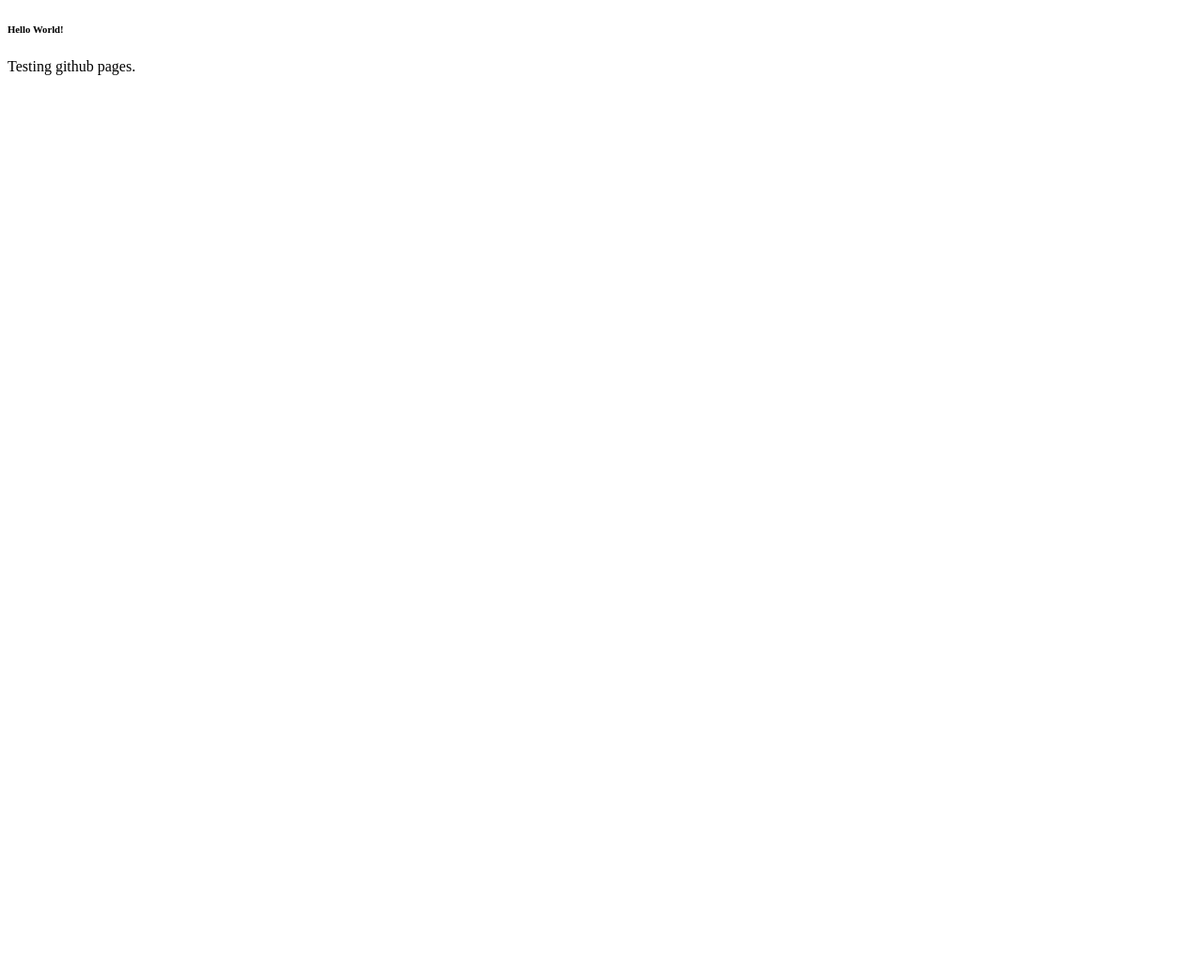
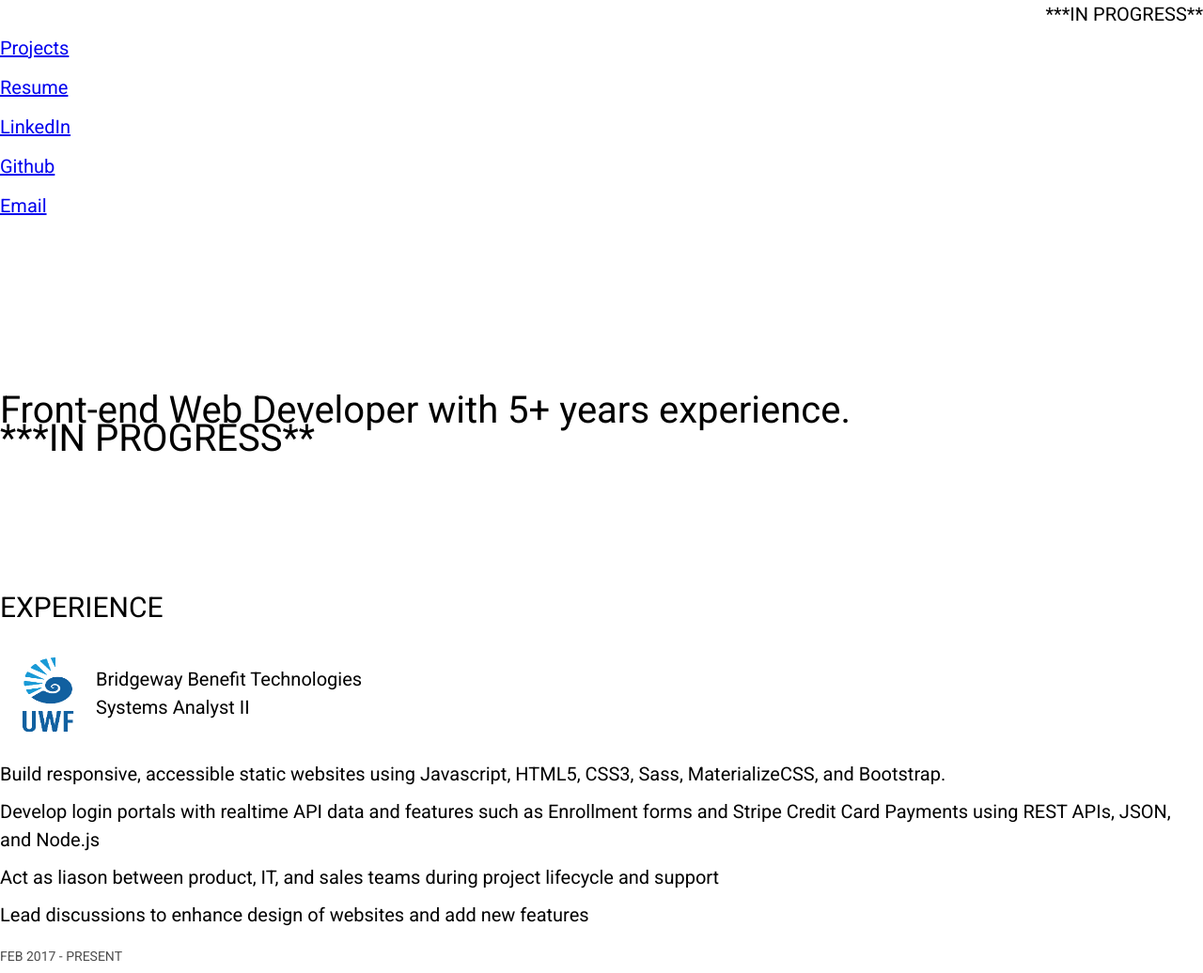
Before and after one commit to StubberG3/weather-app, a plain HTML site: page index.html in a window 1280 px wide. Shown: the top 1036 px of the page at 94% size. Before the commit the page ends 800 px from the top, so only its background shows below. Drawn offline with Linux system fonts and the light colour scheme.

Commit message:
Begin website setup

```diff
--- /dev/null
+++ b/css/index.css
@@ -0,0 +1,261 @@
+/* CSS DIRECTORY
+    1. VARIABLES
+    2. GLOBALS
+    3. COMPONENTS
+    4. MEDIA QUERIES
+*/
+
+
+/* 1. VARIABLES
+============================================================== */
+
+/* COLORS
+    - default body text  #000
+    - primary color      #9068dd
+    - accent color      TBD
+*/
+
+/* FONTS
+    - default body text  Roboto, sans-serif
+    - headings: TBD
+*/
+
+:root {
+    --primary-color: #9068dd;
+    --default-text-color: #000;
+    --background-color: #fff;
+    --role-logo-border-color: #fff;
+    --role-logo-size: 100px;
+    --standard-border-radius: 50px;
+    --role-logo-background-color: #fff;
+    --emphasis-text-color: #000;
+    --subtle-text-color: #4d4d4d;
+}
+
+@media only screen and (max-width: 869px) {
+    :root {
+        --section-margin: 64px;
+        --font-size: 17px;
+    }
+}
+
+@media only screen and (min-width: 870px) {
+    :root {
+        --section-margin: 150px;
+        --font-size: 20px;
+    }
+}
+
+/* 2. GLOBALS
+============================================================== */
+
+html {
+    line-height: 1.15;
+}
+
+input {
+    font-family: inherit;
+    font-size: 100%;
+    line-height: 1.15;
+    margin: 0;
+    overflow: visible;
+}
+
+body {
+    font-family: 'Roboto', sans-serif;
+    font-weight: 400;
+    font-size: var(--font-size);
+    line-height: 1.5em;
+    margin: 0;
+    background-color: var(--background-color);
+    color: var(--default-text-color);
+}
+
+
+/* 3. COMPONENTS
+============================================================== */
+
+header,
+section {
+    margin-bottom: var(--section-margin);
+}
+
+header {
+    display: flex;
+    align-items: center;
+}
+
+h1 {
+    font-weight: 500;
+    margin: 0;
+}
+
+h1 {
+    font-size: 2em;
+    margin: .67em 0
+}
+
+h2 {
+    font-size: 1.5em;
+    font-weight: 500;
+    text-transform: uppercase;
+}
+
+nav {
+    flex: 1;
+    display: flex;
+    align-items: center;
+}
+
+ul {
+    list-style-type: none;
+    padding: 0;
+    margin: 0;
+}
+
+.role-logo {
+    width: var(--role-logo-size);
+    height: var(--role-logo-size);
+    position: relative;
+    border: solid 1px var(--role-logo-border-color);
+    border-radius: var(--standard-border-radius);
+    margin-right: var(--role-logo-right-margin);
+    box-shadow: 0 2px 0 0 var(--role-logo-border-color);
+    background: var(--role-logo-background-color);
+    flex-shrink: 0;
+}
+
+.role-logo img {
+    position: absolute;
+    top: 0;
+    left: 0;
+    width: 100%;
+    height: 100%;
+}
+
+.role {
+    position: relative;
+}
+
+.role-header {
+    display: flex;
+    align-items: center;
+}
+
+.role-title {
+    padding-top: 1px;
+    font-weight: 500;
+    color: var(--emphasis-text-color);
+}
+
+.role-key-points li {
+    margin-bottom: 10px;
+}
+
+.role-tenure {
+    font-size: 70%;
+    text-transform: uppercase;
+    color: var(--subtle-text-color);
+    padding-top: 4px;
+}
+
+/* 4. MEDIA QUERIES
+============================================================== */
+
+@media only screen and (min-width: 993px) {
+    .container {
+        padding: 2%;
+    }
+
+    nav {
+        flex-direction: row-reverse;
+    }
+
+    nav {
+        flex-wrap: wrap;
+        justify-content: space-between;
+        margin-bottom: 32px;
+        width: 100%;
+    }
+
+    nav a {
+        display: block;
+        padding: 6px 0;
+    }
+
+    nav ul {
+        width: 100%;
+        max-height: 250px;
+        overflow: hidden;
+    }
+
+    .role:not(:last-child) {
+        padding-bottom: 64px;
+    }
+
+    .role:not(:last-child):before {
+        content: '';
+        position: absolute;
+        left: calc(var(--role-logo-size) / 2.0);
+        top: 0;
+        bottom: 0;
+        border-left: solid 1px var(--role-logo-border-color);
+        z-index: -1;
+    }
+
+    .role-header {
+        margin-bottom: 20px;
+    }
+}
+
+@media only screen and (max-width: 992px) {
+    .container {
+        margin: 0 auto;
+        max-width: 1140px;
+        padding: 1%;
+    }
+
+    .experience {
+        margin-bottom: calc(var(--section-spacing) - 40px);
+    }
+
+    h1 {
+        font-size: 20px;
+    }
+
+    h2 {
+        margin-bottom: 15px;
+    }
+
+    header {
+        flex-direction: column-reverse;
+    }
+
+    header .subtitle {
+        display: none;
+    }
+
+    nav a {
+        padding: 8px 16px;
+    }
+
+    nav a:focus-visible {
+        outline-offset: -8px;
+    }
+
+    nav ul {
+        display: flex;
+    }
+
+    .role:not(:last-child) {
+        padding-bottom: 32px;
+    }
+
+    .role-header {
+        margin-bottom: 25px;
+    }
+
+    .role-key-points {
+        padding-left: calc(var(--role-logo-size) + var(--role-logo-right-margin));
+    }
+}
--- a/index.html
+++ b/index.html
@@ -1,16 +1,101 @@
 <!DOCTYPE html>
-<html lang="en">
+<html lang='en'>
 
 <head>
-    <meta charset="UTF-8">
-    <meta http-equiv="X-UA-Compatible" content="IE=edge">
+    <title>Gregg Stubberfield • Front-end Web Developer</title>
+    <meta name="description" content="Web Developer portfolio for Gregg Stubberfield">
+    <meta content='text/html; charset=UTF-8' http-equiv='Content-Type'>
+    <meta content='Front-end Web Developer working remotely from Yardley, Pennsylvania.' name='description'>
     <meta name="viewport" content="width=device-width, initial-scale=1.0">
-    <title>Hello World</title>
+    <link rel="icon" type="image/png" sizes="192x192" href="images/favicon/favicon-192x192.png">
+    <link rel="apple-touch-icon" sizes="180x180" href="images/favicon/apple-touch-icon.png">
+    <link rel="icon" type="image/png" sizes="32x32" href="images/favicon/favicon-32x32.png">
+    <link rel="icon" type="image/png" sizes="16x16" href="images/favicon/favicon-16x16.png">
+    <link href="https://fonts.googleapis.com/css2?family=Roboto:wght@300;400;700&display=swap" rel="stylesheet">
+    <link href='css/index.css' rel='stylesheet'>
 </head>
 
 <body>
-    <h6>Hello World!</h6>
-    <p>Testing github pages.</p>
+    <header>
+        <nav>
+            ***IN PROGRESS**
+            <ul>
+                <li>
+                    <a target='_blank' href='#projects'>Projects</a>
+                </li>
+                <li>
+                    <a target='_blank' href='docs/Gregg_Stubberfield_Resume.pdf'>Resume</a>
+                </li>
+                <li>
+                    <a target='_blank' href='https://www.linkedin.com/in/stubberg3/'
+                        rel='noreferrer noopener nofollow'>LinkedIn</a>
+                </li>
+                <li>
+                    <a target='_blank' href='https://github.com/StubberG3' rel='noreferrer noopener nofollow'>Github</a>
+                </li>
+                <li>
+                    <a target='_blank' href='mailto:stubberg3@gmail.com'>Email</a>
+                </li>
+            </ul>
+        </nav>
+    </header>
+    <section>
+        <h1>
+            Front-end Web Developer with 5+ years experience.<br />
+            ***IN PROGRESS**
+        </h1>
+    </section>
+    <section class='experience'>
+        <h2>Experience</h2>
+        <ul>
+            <li class='role'>
+                <div class='role-header'>
+                    <a href='https://www.bridgewaybentech.com/' target='_blank' rel='noreferrer noopener nofollow'
+                        class='role-logo'>
+                        <img src='images/uwf-logo.png' alt='UWF Logo' class='role-logo' />
+                    </a>
+                    <div>
+                        <div class='role-title'>Bridgeway Benefit Technologies</div>
+                        <div class='role-subtitle'>Systems Analyst II</div>
+                    </div>
+                </div>
+                <ul class='role-key-points'>
+                    <li>Build responsive, accessible static websites using Javascript, HTML5, CSS3, Sass,
+                        MaterializeCSS, and Bootstrap.</li>
+                    <li>Develop login portals with realtime API data and features such as
+                        Enrollment forms and Stripe Credit Card Payments using REST APIs, JSON, and Node.js
+                    </li>
+                    <li>Act as liason between product, IT, and sales teams during project lifecycle and support</li>
+                    <li>Lead discussions to enhance design of websites and add new features</li>
+                    <li class='role-tenure'>Feb 2017 - Present</li>
+                </ul>
+            </li>
+        </ul>
+    </section>
+    <section>
+        <h2>Education</h2>
+        <ul>
+            <li class='role'>
+                <div class='role-header'>
+                    <a href='https://uwf.edu/' target='_blank' rel='noreferrer noopener nofollow' class='role-logo'>
+                        <img src='images/uwf-logo.png' alt='UWF Logo' class='role-logo' />
+                    </a>
+                    <div>
+                        <div class='role-title'>B.S. Mathematical Sciences | Minor: Computer Science</div>
+                        <div class='role-subtitle'>University of West Florida</div>
+                    </div>
+                </div>
+                <ul class='role-key-points'>
+                    <li>Vice President - Mathematical Association</li>
+                    <li class='role-tenure'>2014 - 2015</li>
+                </ul>
+            </li>
+        </ul>
+    </section>
+    <section id="projects" class='projects'>
+        <h2>Projects</h2>
+        <p>***IN PROGRESS**</p>
+    </section>
 </body>
 
 </html>
```
Also changed, not shown: images/avatar.png (added), images/uwf-logo.png (added), 1 other file.
